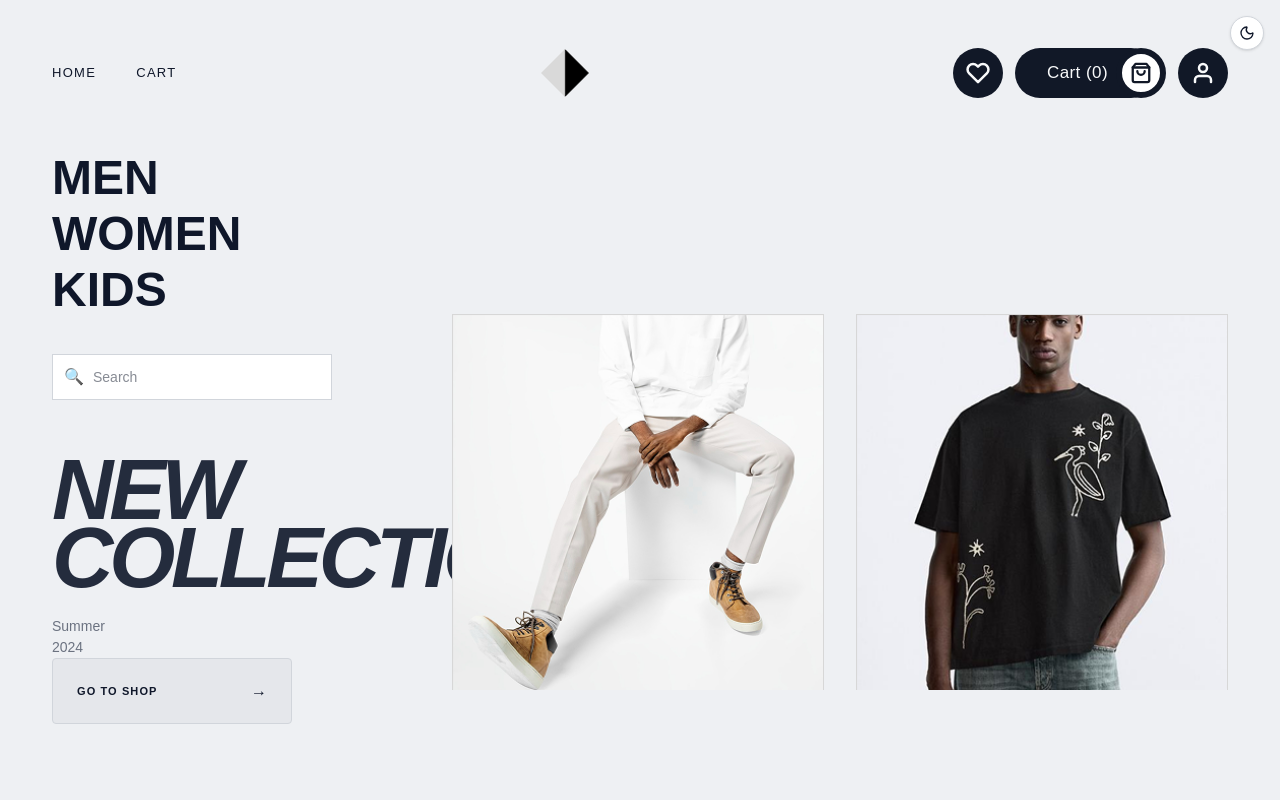
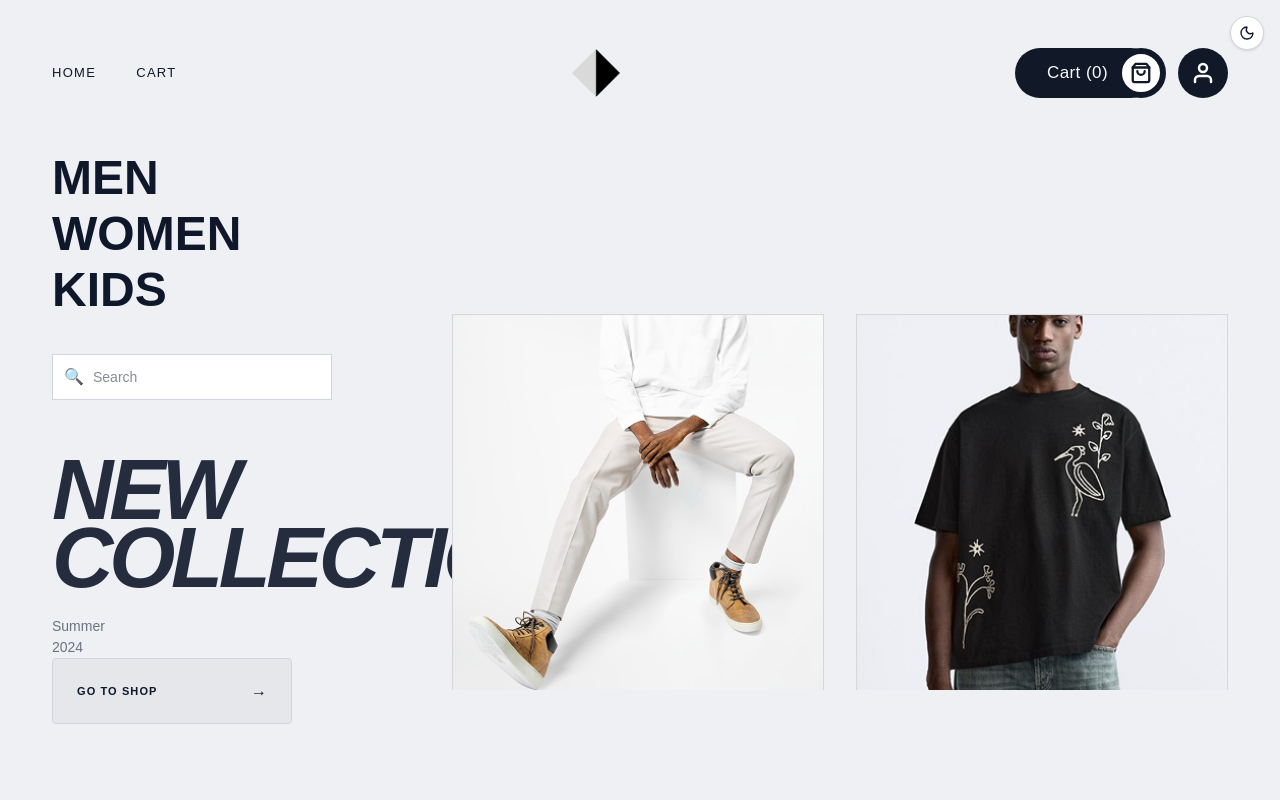
Before and after one commit to Emperor203/demodaypr, a Next.js app: page / in a window 1280 px wide. Shown: the top 800 px of the page. Built offline with nearby package versions, Linux system fonts and the light colour scheme; no server answers.

Commit message:
Remove heart button from header

```diff
--- a/app/components/Header/Header.js
+++ b/app/components/Header/Header.js
@@ -47,12 +47,6 @@ export default function Header() {
       </div>
 
       <div className="flex items-center justify-end gap-2 sm:gap-3">
-        <button className="hidden h-[44px] w-[44px] items-center justify-center rounded-full bg-[var(--color-accent)] text-[var(--color-on-accent)] transition-opacity hover:opacity-90 sm:flex sm:h-[50px] sm:w-[50px]">
-          <svg width="24" height="24" viewBox="0 0 24 24" fill="none" stroke="currentColor" strokeWidth="2.5" strokeLinecap="round" strokeLinejoin="round">
-            <path d="M20.84 4.61a5.5 5.5 0 0 0-7.78 0L12 5.67l-1.06-1.06a5.5 5.5 0 0 0-7.78 7.78l1.06 1.06L12 21.23l7.78-7.78 1.06-1.06a5.5 5.5 0 0 0 0-7.78z" />
-          </svg>
-        </button>
-
         <Link href="/cart" className="flex items-center cursor-pointer group">
           <div className="flex h-[40px] items-center rounded-full bg-[var(--color-accent)] px-4 pr-10 text-[var(--color-on-accent)] transition-all sm:h-[50px] sm:pl-8 sm:pr-12">
             <span className="text-[13px] font-medium tracking-wide sm:text-[17px]">Cart ({cartCount})</span>
```
